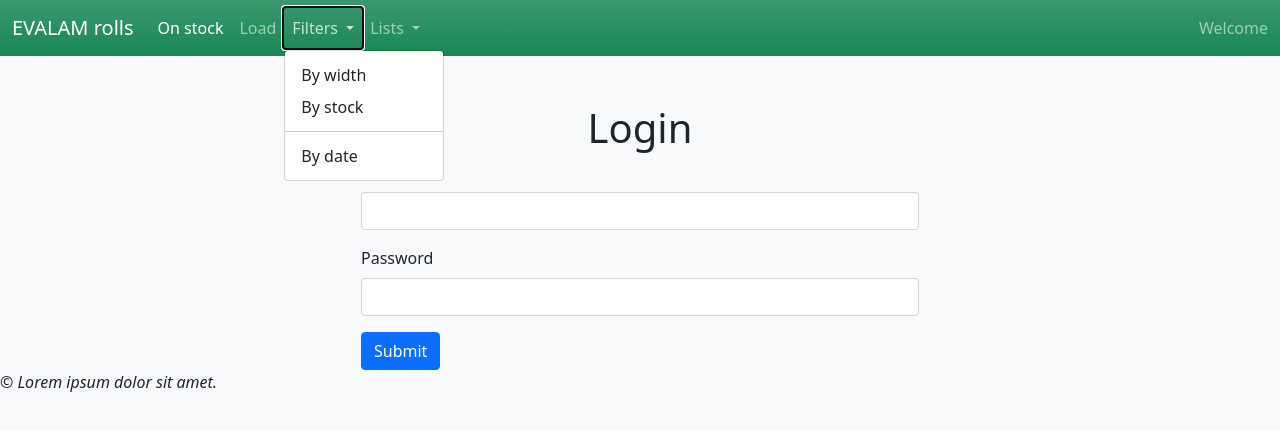
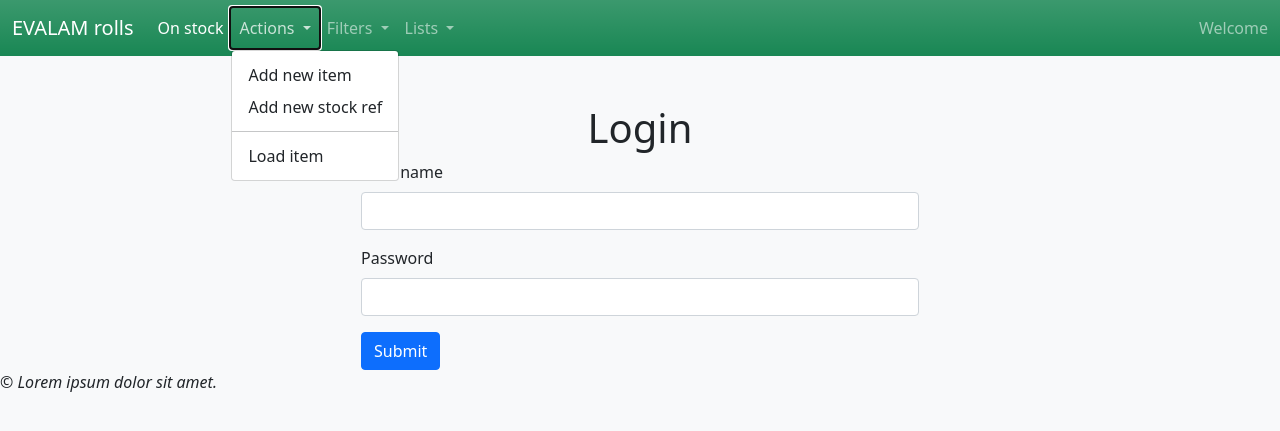
Before and after one commit to bdoobd/evalam, a FastAPI app: page /login in a window 1280 px wide, after a click on "Actions". Shown: the top 431 px of the page. Run offline with FastAPI, Linux system fonts and the light colour scheme; parts of the project's set-up code (start-up, migrations or seed data) failed here and were passed over.

Commit message:
FIX: Перенос действий в меню вместо кнопок

```diff
--- a/app/models/stock.py
+++ b/app/models/stock.py
@@ -1,6 +1,6 @@
 from datetime import datetime
 
-from sqlalchemy import DateTime
+from sqlalchemy import DateTime, text
 from sqlalchemy.orm import Mapped, mapped_column, relationship
 
 from app.dao.db_base import Base, str_req, str_req_uq
@@ -14,6 +14,7 @@ class Stock(Base):
         DateTime(timezone=True), default=datetime.now
     )
     consignor: Mapped[str_req]
+    ready: Mapped[bool] = mapped_column(server_default=text("FALSE"))
     note: Mapped[str | None]
 
     items: Mapped[list["Item"]] = relationship(
--- a/app/static/js/views/item.js
+++ b/app/static/js/views/item.js
@@ -5,7 +5,8 @@ class Item {
   render() {
     this._parentElement.insertAdjacentHTML(
       "afterbegin",
-      this.generateStockMarkup()
+      // this.generateStockMarkup()
+      this._modalMarkup()
     );
   }
   generateStockMarkup() {
@@ -27,6 +28,36 @@ class Item {
       handler();
     });
   }
+
+  _modalMarkup() {
+    return `<div class="modal-base">
+    <div class="modal-dialog">
+        <div class="modal-content">
+            <div class="modal-header">
+                <h5 class="modal-title" id="staticBackdropLabel">Select stock ref</h5>
+                <button type="button" class="btn-close" data-bs-dismiss="modal" aria-label="Close"></button>
+            </div>
+            <div class="modal-body">
+             <form id="stockForm" onsubmit="processForm(event)">
+                <div class="form-check mb-3">
+                  <input class="form-check-input" type="radio" name="stock-ref" id="new-stock">
+                  <label class="form-check-label" for="new-stock">
+                    Add new stock
+                  </label>
+                </div>
+                <div class="form-check mb-3">
+                  <input class="form-check-input" type="radio" name="stock-ref" id="select-stock" checked>
+                  <label class="form-check-label" for="select-stock">
+                    Select existing stock
+                  </label>
+                </div>
+                <button type="submit" class="btn btn-primary">Submit</button>
+            </form>
+            </div>
+        </div>
+    </div>
+</div>`;
+  }
 }
 
 export default new Item();
--- a/app/templates/base.html
+++ b/app/templates/base.html
@@ -66,9 +66,33 @@
                   >On stock</a
                 >
               </li>
-              <li class="nav-item">
-                <a class="nav-link" href="#">Load</a>
+              <li class="nav-item dropdown">
+                <a
+                  class="nav-link dropdown-toggle"
+                  href="#"
+                  id="navbarDropdown"
+                  role="button"
+                  data-bs-toggle="dropdown"
+                  aria-expanded="false"
+                >
+                  Actions
+                </a>
+                <ul class="dropdown-menu" aria-labelledby="navbarDropdown">
+                  <li>
+                    <a class="dropdown-item" href="#" id="add-item"
+                      >Add new item</a
+                    >
+                  </li>
+                  <li>
+                    <a class="dropdown-item" href="#">Add new stock ref</a>
+                  </li>
+                  <li><hr class="dropdown-divider" /></li>
+                  <li>
+                    <a class="dropdown-item" href="#">Load item</a>
+                  </li>
+                </ul>
               </li>
+
               <li class="nav-item dropdown">
                 <a
                   class="nav-link dropdown-toggle"
```
Also changed, not shown: app/migration/versions/8fa58819a382_added_ready_flag_to_stock.py (added, +30 -0 lines), app/templates/home.html (+1 -10 lines), app/db/data.db.
